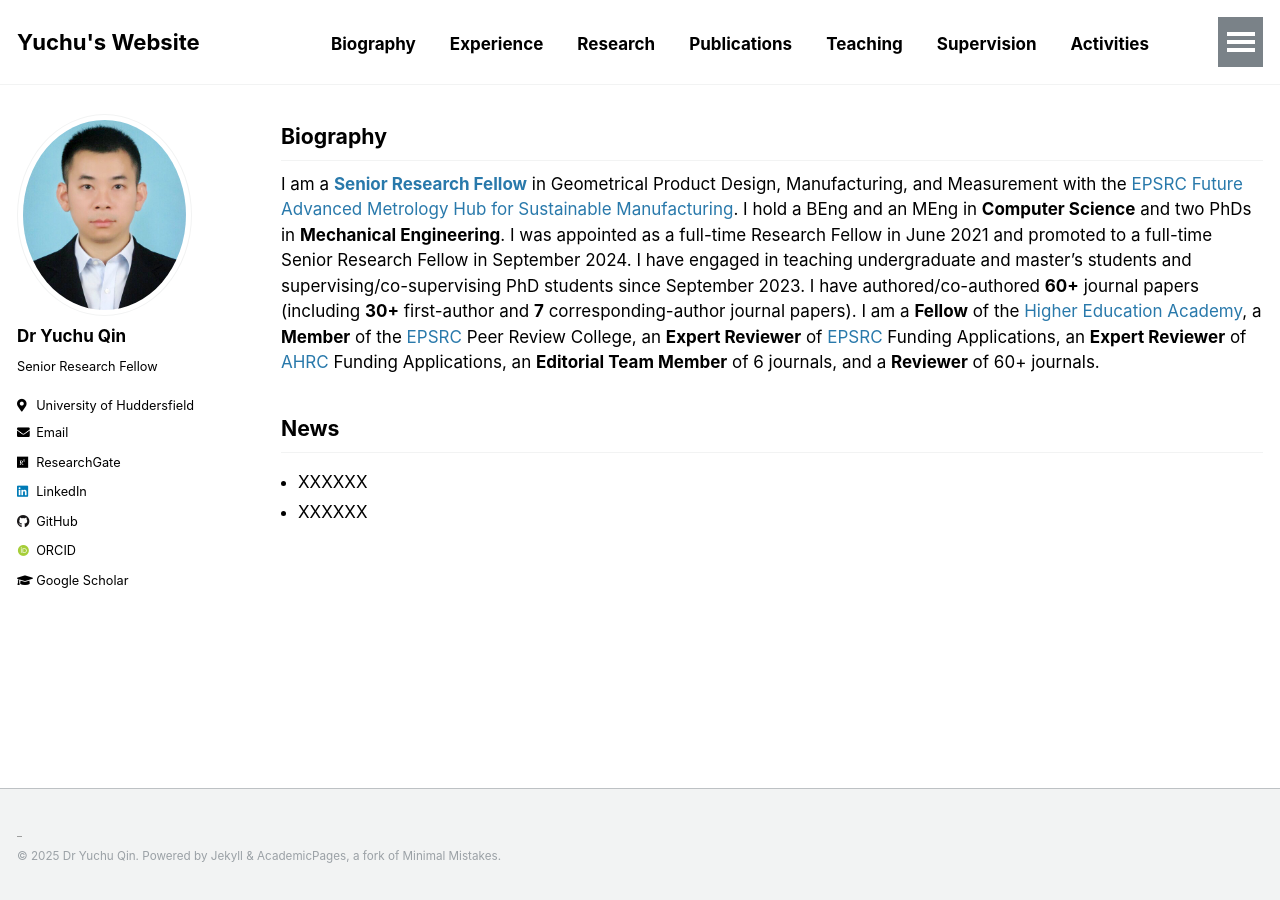
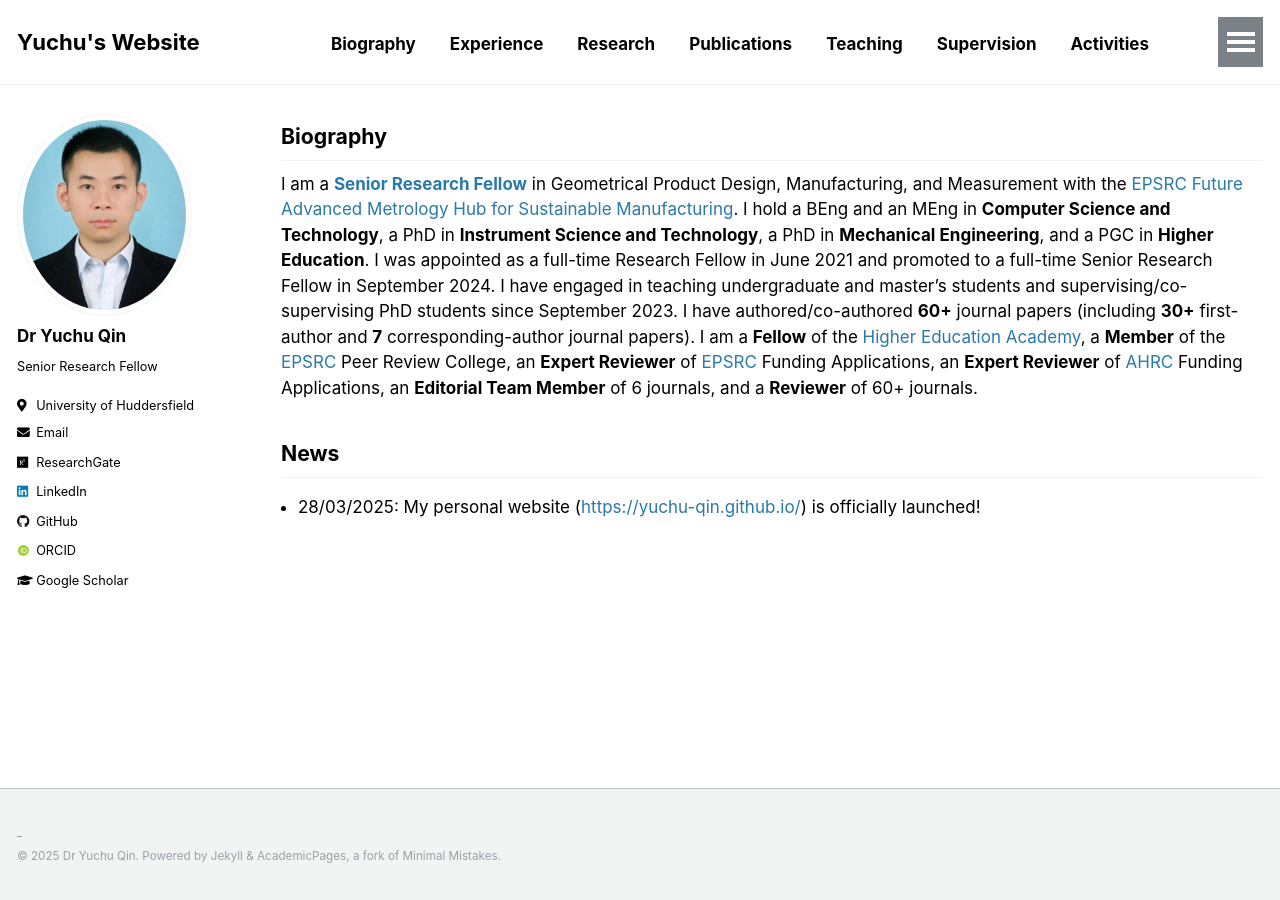
Before and after one commit to yuchu-qin/yuchu-qin.github.io, a Jekyll site: the page built from _pages/index.md, in a window 1280 px wide. Built offline with Jekyll 4.4.1, drawn with Linux system fonts in a browser that asks for light colours; some web fonts are replaced; our own code applies the rules of GitHub Pages for plain Markdown files.

Commit message:
Update index.md

```diff
--- a/_pages/index.md
+++ b/_pages/index.md
@@ -4,8 +4,7 @@ author_profile: true
 ---
 
 ## Biography
-I am a [**Senior Research Fellow**](https://pure.hud.ac.uk/en/persons/yuchu-qin) in Geometrical Product Design, Manufacturing, and Measurement with the [EPSRC Future Advanced Metrology Hub for Sustainable Manufacturing](https://research.hud.ac.uk/institutes-centres/cpt/). I hold a BEng and an MEng in **Computer Science** and two PhDs in **Mechanical Engineering**. I was appointed as a full-time Research Fellow in June 2021 and promoted to a full-time Senior Research Fellow in September 2024. I have engaged in teaching undergraduate and master’s students and supervising/co-supervising PhD students since September 2023. I have authored/co-authored **60+** journal papers (including **30+** first-author and **7** corresponding-author journal papers). I am a **Fellow** of the [Higher Education Academy](https://www.advance-he.ac.uk/), a **Member** of the [EPSRC](https://www.ukri.org/councils/epsrc/) Peer Review College, an **Expert Reviewer** of [EPSRC](https://www.ukri.org/councils/epsrc/) Funding Applications, an **Expert Reviewer** of [AHRC](https://www.ukri.org/councils/ahrc/) Funding Applications, an **Editorial Team Member** of 6 journals, and a **Reviewer** of 60+ journals.
+I am a [**Senior Research Fellow**](https://pure.hud.ac.uk/en/persons/yuchu-qin) in Geometrical Product Design, Manufacturing, and Measurement with the [EPSRC Future Advanced Metrology Hub for Sustainable Manufacturing](https://research.hud.ac.uk/institutes-centres/cpt/). I hold a BEng and an MEng in **Computer Science and Technology**, a PhD in **Instrument Science and Technology**, a PhD in **Mechanical Engineering**, and a PGC in **Higher Education**. I was appointed as a full-time Research Fellow in June 2021 and promoted to a full-time Senior Research Fellow in September 2024. I have engaged in teaching undergraduate and master’s students and supervising/co-supervising PhD students since September 2023. I have authored/co-authored **60+** journal papers (including **30+** first-author and **7** corresponding-author journal papers). I am a **Fellow** of the [Higher Education Academy](https://www.advance-he.ac.uk/), a **Member** of the [EPSRC](https://www.ukri.org/councils/epsrc/) Peer Review College, an **Expert Reviewer** of [EPSRC](https://www.ukri.org/councils/epsrc/) Funding Applications, an **Expert Reviewer** of [AHRC](https://www.ukri.org/councils/ahrc/) Funding Applications, an **Editorial Team Member** of 6 journals, and a **Reviewer** of 60+ journals.
 
 ## News
-- XXXXXX
-- XXXXXX
+- 28/03/2025: My personal website (<https://yuchu-qin.github.io/>) is officially launched!
```
